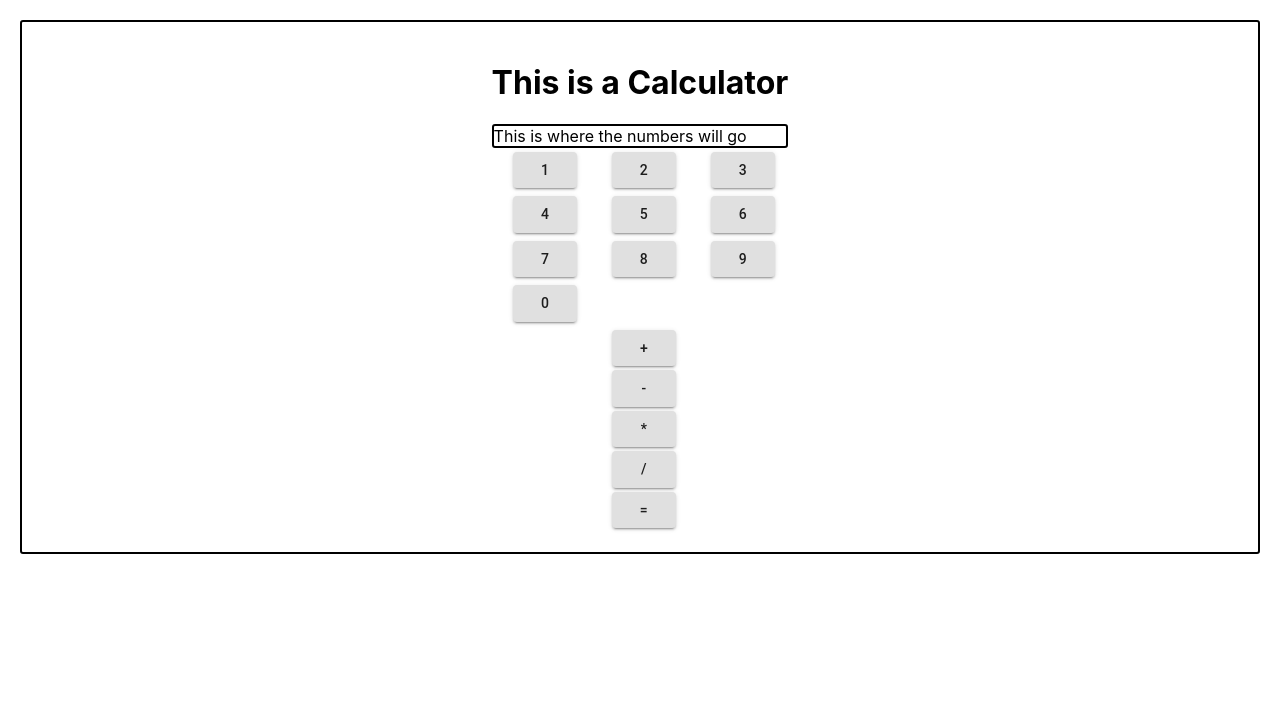
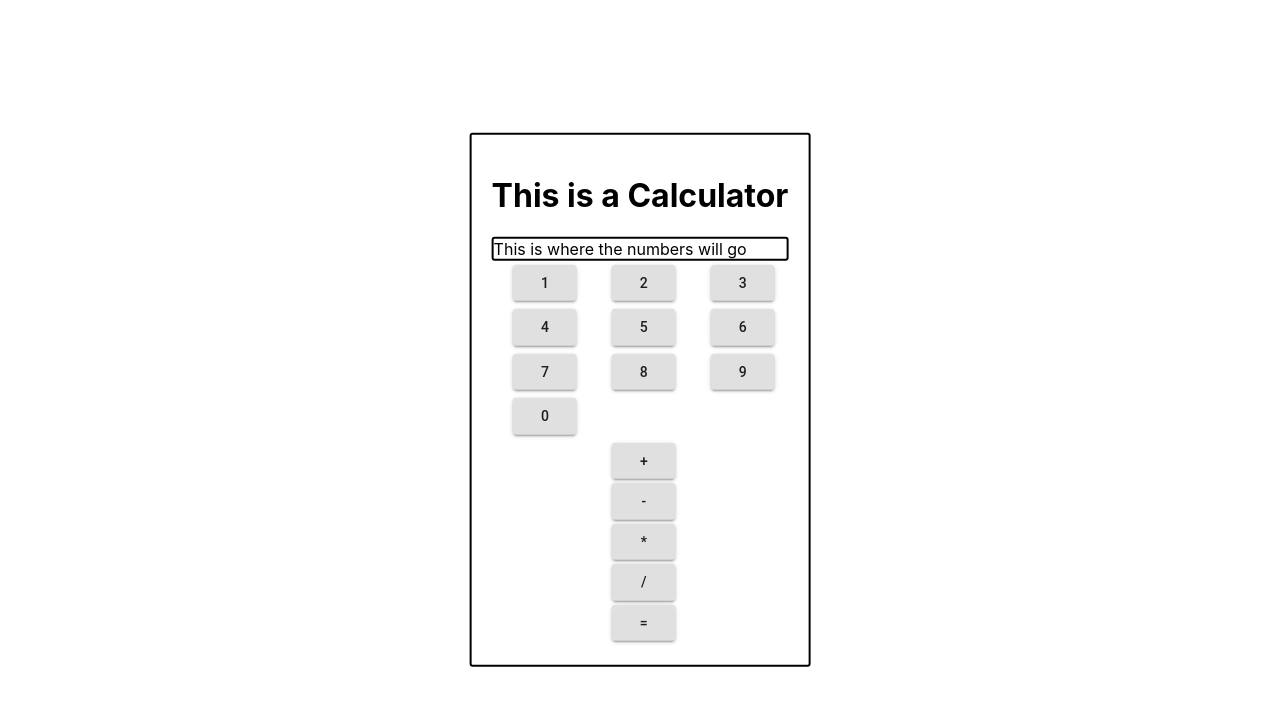
Before and after one commit to zheckert/calc, a React (Create React App) app: page / in a window 1280 px wide. Shown: the top 706 px of the page. Built offline with nearby package versions, Linux system fonts and the light colour scheme.

Commit message:
centered the entire calculator using a classic trick.

```diff
--- a/src/index.css
+++ b/src/index.css
@@ -36,10 +36,10 @@ code {
 }
 
 .mainCenter {
-  display: flex;
-  justify-content: center;
-  align-items: center;
-  margin: 20px;
+  position: absolute;
+  top: 50%;
+  left: 50%;
+  transform: translate(-50%, -50%);
   padding: 20px;
 }
 
```
